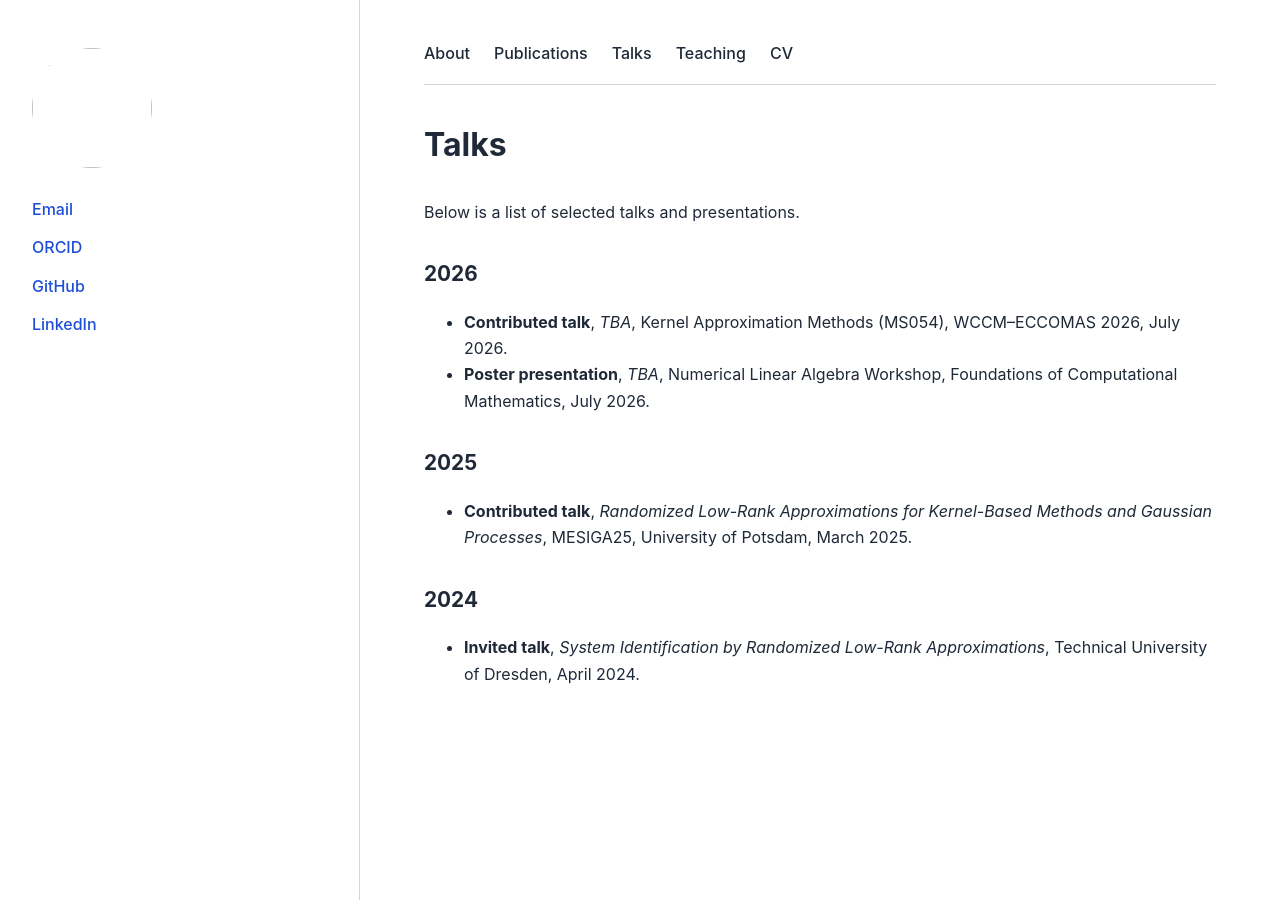
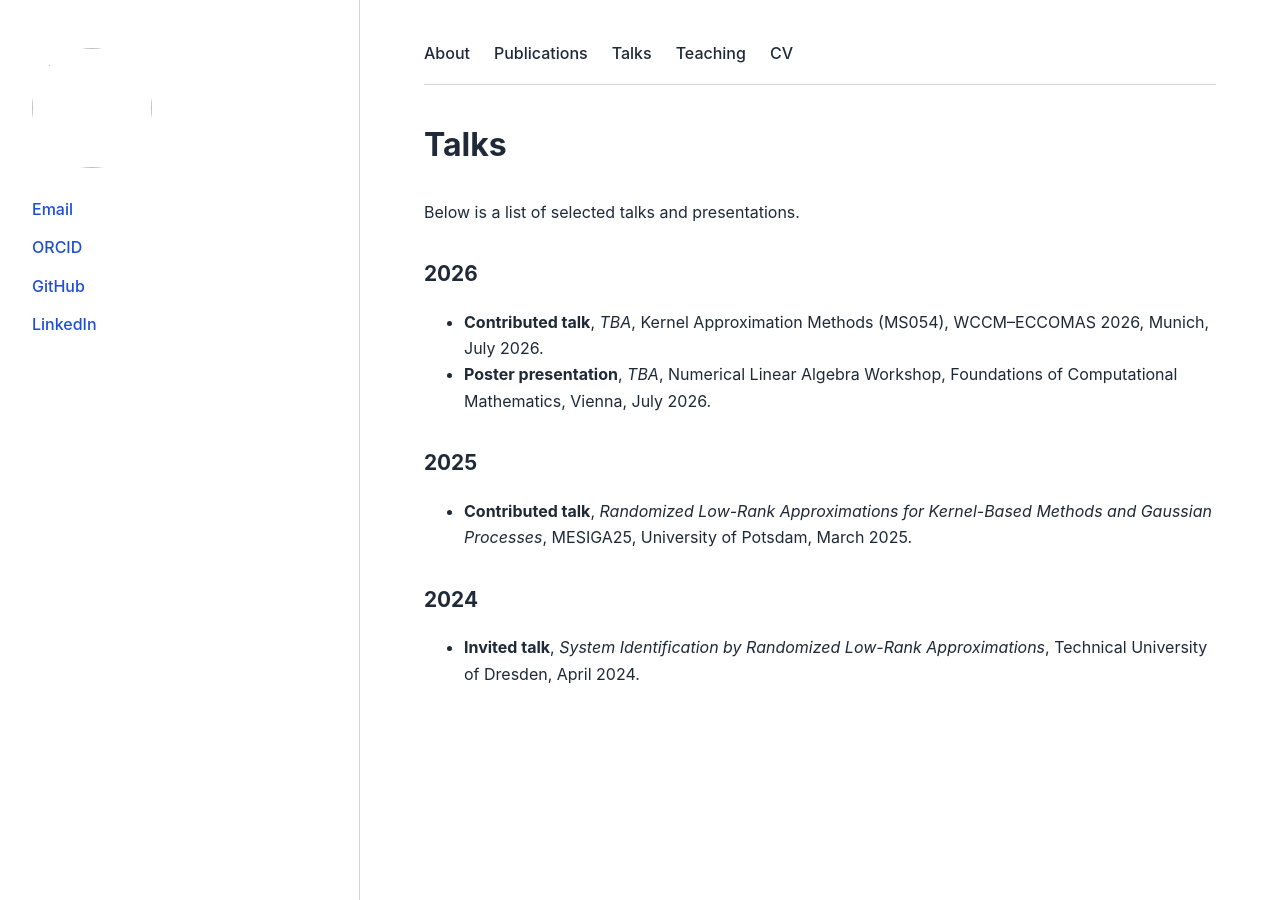
Before and after one commit to LouiseSchaub/louiseschaub.github.io, a Jekyll site: the page built from _pages/talks.md, in a window 1280 px wide. Built offline with Jekyll 4.4.1, drawn with Linux system fonts in a browser that asks for light colours.

Commit message:
Update talks.md

```diff
--- a/_pages/talks.md
+++ b/_pages/talks.md
@@ -9,8 +9,8 @@ Below is a list of selected talks and presentations.
 
 ## 2026
 
-- **Contributed talk**, *TBA*, Kernel Approximation Methods (MS054), WCCM–ECCOMAS 2026, July 2026.
-- **Poster presentation**, *TBA*, Numerical Linear Algebra Workshop, Foundations of Computational Mathematics, July 2026.
+- **Contributed talk**, *TBA*, Kernel Approximation Methods (MS054), WCCM–ECCOMAS 2026, Munich, July 2026.
+- **Poster presentation**, *TBA*, Numerical Linear Algebra Workshop, Foundations of Computational Mathematics, Vienna, July 2026.
 
 ## 2025
 
```
